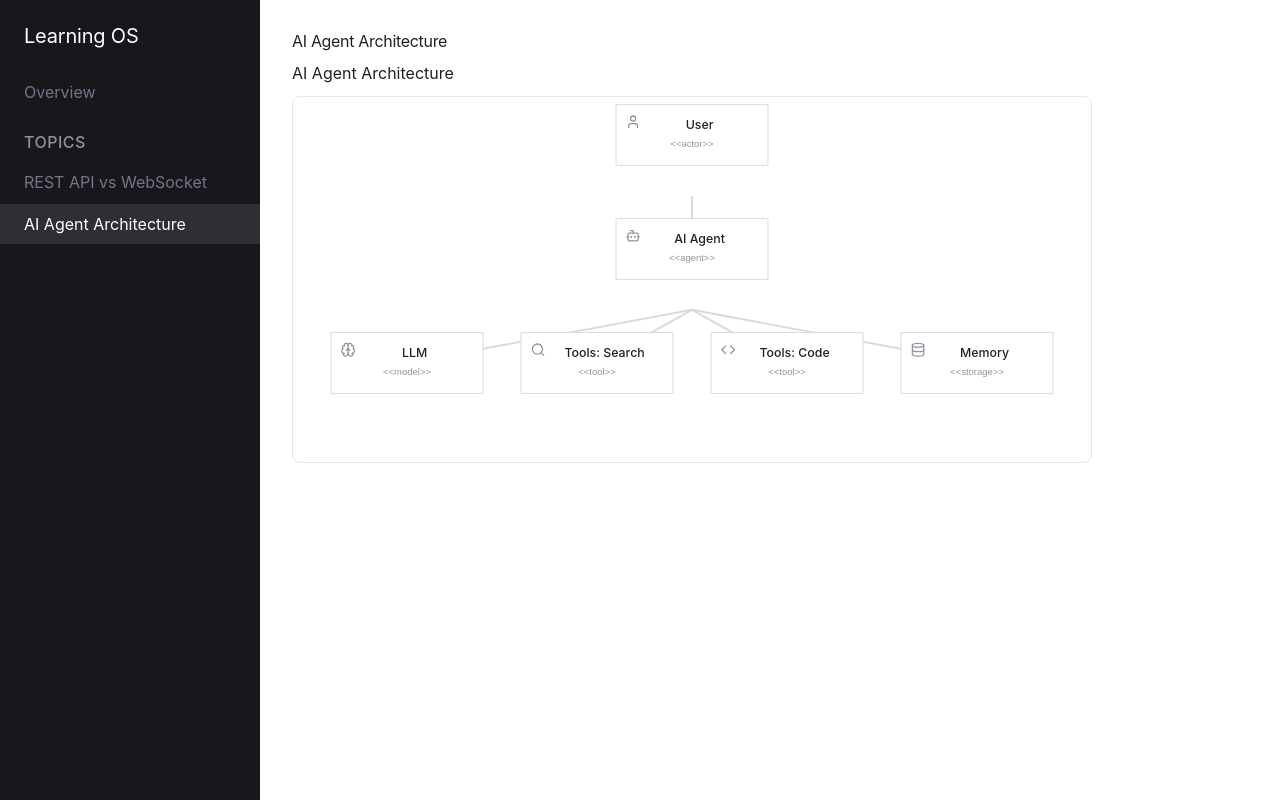
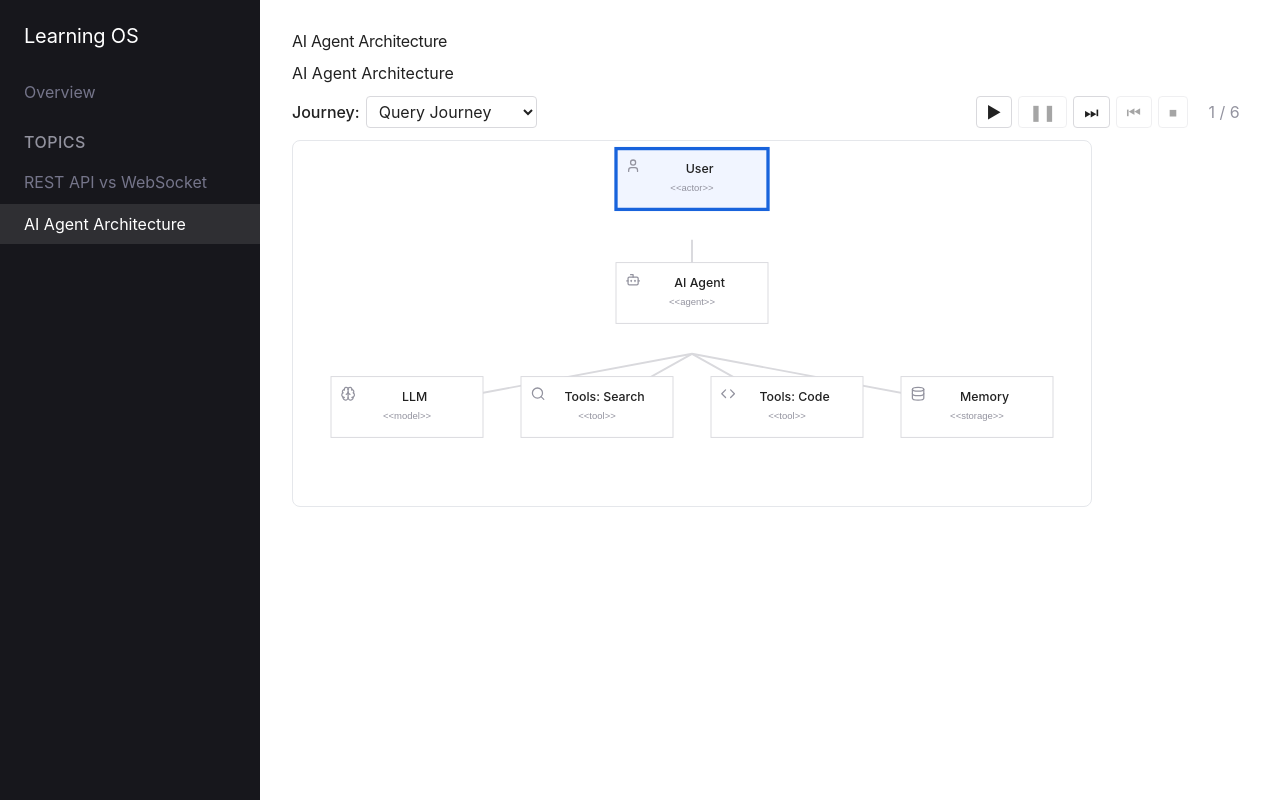
Before and after one commit to ChanatipSaetia/interactive-loom-learning-os, a React (Vite) app: page /topics/ai-agent in a window 1280 px wide. Built offline with nearby package versions, Linux system fonts and the light colour scheme.

Commit message:
feat(#10): journey selector + step-by-step highlighting + playback controls for flowchart

```diff
--- a/src/sections/flowchart/flowchart.css
+++ b/src/sections/flowchart/flowchart.css
@@ -63,3 +63,96 @@
   width: 100%;
   height: 100%;
 }
+
+.flowchart-controls {
+  display: flex;
+  align-items: center;
+  justify-content: space-between;
+  margin-bottom: var(--spacing-md);
+  flex-wrap: wrap;
+  gap: var(--spacing-sm);
+}
+
+.flowchart-journey-selector {
+  display: flex;
+  align-items: center;
+  gap: var(--spacing-xs);
+}
+
+.flowchart-journey-label {
+  font-size: var(--text-caption);
+  font-weight: 500;
+  color: var(--ink);
+}
+
+.flowchart-journey-select {
+  font-size: var(--text-caption);
+  padding: 4px 8px;
+  border: 1px solid var(--hairline);
+  border-radius: var(--radius-xs);
+  background-color: var(--canvas);
+  color: var(--ink);
+  cursor: pointer;
+}
+
+.flowchart-journey-select:focus {
+  outline: none;
+  border-color: var(--focus-blue);
+  box-shadow: 0 0 0 2px var(--focus-blue);
+}
+
+.flowchart-playback {
+  display: flex;
+  align-items: center;
+  gap: var(--spacing-xs);
+}
+
+.flowchart-btn {
+  font-size: var(--text-button);
+  font-weight: 500;
+  padding: 4px 10px;
+  border: 1px solid var(--hairline);
+  border-radius: var(--radius-xs);
+  background-color: var(--canvas);
+  color: var(--ink);
+  cursor: pointer;
+  line-height: 1.4;
+  transition: background-color 0.15s ease, border-color 0.15s ease;
+}
+
+.flowchart-btn:hover:not(:disabled) {
+  background-color: var(--soft-stone);
+  border-color: var(--muted);
+}
+
+.flowchart-btn:disabled {
+  opacity: 0.4;
+  cursor: not-allowed;
+}
+
+.flowchart-btn:focus {
+  outline: none;
+  border-color: var(--focus-blue);
+  box-shadow: 0 0 0 2px var(--focus-blue);
+}
+
+.flowchart-progress {
+  font-size: var(--text-mono-label);
+  color: var(--muted);
+  margin-left: var(--spacing-xs);
+  min-width: 48px;
+  text-align: center;
+}
+
+.flowchart-node-highlighted {
+  animation: flowchart-pulse 1.2s ease-in-out infinite;
+}
+
+@keyframes flowchart-pulse {
+  0%, 100% {
+    stroke-width: 2.5;
+  }
+  50% {
+    stroke-width: 3.5;
+  }
+}
--- a/src/sections/flowchart/index.tsx
+++ b/src/sections/flowchart/index.tsx
@@ -1,4 +1,4 @@
-import { useCallback, useMemo, useRef, useState, type ComponentType } from 'react'
+import { useCallback, useEffect, useMemo, useRef, useState, type ComponentType } from 'react'
 import { SectionRegistry } from '../../core/registry'
 import * as Icons from 'lucide-react'
 import './flowchart.css'
@@ -16,10 +16,22 @@ export interface FlowchartEdge {
   to: string
 }
 
+export interface Step {
+  nodeId: string
+  description: string
+}
+
+export interface Journey {
+  id: string
+  label: string
+  steps: Step[]
+}
+
 export interface FlowchartProps {
   title?: string
   nodes: FlowchartNode[]
   edges: FlowchartEdge[]
+  journeys?: Journey[]
 }
 
 interface PositionedNode extends FlowchartNode {
@@ -160,11 +172,70 @@ function getIconComponent(iconName: string) {
   return IconComponent ? <IconComponent size={16} className="flowchart-node-icon" /> : null
 }
 
-function Flowchart({ title, nodes, edges }: FlowchartProps) {
+function Flowchart({ title, nodes, edges, journeys }: FlowchartProps) {
   const basePositioned = useMemo(
     () => computeLayoutWithBarycenter(nodes, edges),
     [nodes, edges]
   )
+
+  const [currentJourneyId, setCurrentJourneyId] = useState<string>(
+    journeys?.[0]?.id ?? ''
+  )
+  const [currentStep, setCurrentStep] = useState(0)
+  const [isPlaying, setIsPlaying] = useState(false)
+  const playTimerRef = useRef<number | null>(null)
+
+  const currentJourney = journeys?.find((j) => j.id === currentJourneyId)
+  const highlightedNodeId = currentJourney?.steps[currentStep]?.nodeId
+
+  useEffect(() => {
+    if (isPlaying && currentJourney && currentStep < currentJourney.steps.length - 1) {
+      playTimerRef.current = window.setTimeout(() => {
+        setCurrentStep((s) => s + 1)
+      }, 1200)
+    } else {
+      setIsPlaying(false)
+    }
+    return () => {
+      if (playTimerRef.current) {
+        clearTimeout(playTimerRef.current)
+        playTimerRef.current = null
+      }
+    }
+  }, [isPlaying, currentStep, currentJourney])
+
+  const handleJourneyChange = useCallback((e: React.ChangeEvent<HTMLSelectElement>) => {
+    setCurrentJourneyId(e.target.value)
+    setCurrentStep(0)
+    setIsPlaying(false)
+  }, [])
+
+  const handlePlay = useCallback(() => {
+    if (currentJourney && currentStep < currentJourney.steps.length - 1) {
+      setIsPlaying(true)
+    }
+  }, [currentJourney, currentStep])
+
+  const handlePause = useCallback(() => {
+    setIsPlaying(false)
+  }, [])
+
+  const handleNext = useCallback(() => {
+    if (currentJourney && currentStep < currentJourney.steps.length - 1) {
+      setCurrentStep((s) => s + 1)
+    }
+  }, [currentJourney, currentStep])
+
+  const handlePrev = useCallback(() => {
+    if (currentStep > 0) {
+      setCurrentStep((s) => s - 1)
+    }
+  }, [currentStep])
+
+  const handleReset = useCallback(() => {
+    setCurrentStep(0)
+    setIsPlaying(false)
+  }, [])
 
   const [dragOffsets, setDragOffsets] = useState<Record<string, { dx: number; dy: number }>>({})
   const dragRef = useRef<{ active: boolean; nodeId: string | null; lastSvgX: number; lastSvgY: number; svgEl: SVGSVGElement | null }>({
@@ -385,6 +456,76 @@ function Flowchart({ title, nodes, edges }: FlowchartProps) {
         </h3>
       )}
 
+      {journeys && journeys.length > 0 && (
+        <div className="flowchart-controls" data-testid="flowchart-controls">
+          <div className="flowchart-journey-selector">
+            <label htmlFor="flowchart-journey-select" className="flowchart-journey-label">Journey:</label>
+            <select
+              id="flowchart-journey-select"
+              className="flowchart-journey-select"
+              value={currentJourneyId}
+              onChange={handleJourneyChange}
+              data-testid="flowchart-journey-select"
+            >
+              {journeys.map((j) => (
+                <option key={j.id} value={j.id}>{j.label}</option>
+              ))}
+            </select>
+          </div>
+
+          <div className="flowchart-playback" data-testid="flowchart-playback">
+            <button
+              className="flowchart-btn flowchart-btn-play"
+              disabled={isPlaying || (!currentJourney || currentStep >= currentJourney.steps.length - 1)}
+              onClick={handlePlay}
+              data-testid="flowchart-btn-play"
+              aria-label="Play"
+            >
+              ▶
+            </button>
+            <button
+              className="flowchart-btn flowchart-btn-pause"
+              disabled={!isPlaying}
+              onClick={handlePause}
+              data-testid="flowchart-btn-pause"
+              aria-label="Pause"
+            >
+              ❚❚
+            </button>
+            <button
+              className="flowchart-btn flowchart-btn-next"
+              disabled={!currentJourney || currentStep >= currentJourney.steps.length - 1}
+              onClick={handleNext}
+              data-testid="flowchart-btn-next"
+              aria-label="Next"
+            >
+              ⏭
+            </button>
+            <button
+              className="flowchart-btn flowchart-btn-prev"
+              disabled={currentStep === 0}
+              onClick={handlePrev}
+              data-testid="flowchart-btn-prev"
+              aria-label="Previous"
+            >
+              ⏮
+            </button>
+            <button
+              className="flowchart-btn flowchart-btn-reset"
+              disabled={currentStep === 0}
+              onClick={handleReset}
+              data-testid="flowchart-btn-reset"
+              aria-label="Reset"
+            >
+              ⏹
+            </button>
+            <span className="flowchart-progress" data-testid="flowchart-progress">
+              {currentStep + 1} / {currentJourney?.steps.length ?? 0}
+            </span>
+          </div>
+        </div>
+      )}
+
       <svg
         className="flowchart-svg"
         viewBox={`0 0 ${svgWidth} ${svgHeight}`}
@@ -476,10 +617,10 @@ function Flowchart({ title, nodes, edges }: FlowchartProps) {
                   width={nodeWidth}
                   height={nodeHeight}
                   rx="var(--radius-sm)"
-                  fill="var(--canvas)"
-                  stroke="var(--hairline)"
-                  strokeWidth="1"
-                  className="flowchart-node-rect"
+                  fill={highlightedNodeId === node.id ? 'var(--pale-blue)' : 'var(--canvas)'}
+                  stroke={highlightedNodeId === node.id ? 'var(--action-blue)' : 'var(--hairline)'}
+                  strokeWidth={highlightedNodeId === node.id ? '2.5' : '1'}
+                  className={`flowchart-node-rect${highlightedNodeId === node.id ? ' flowchart-node-highlighted' : ''}`}
                 />
                 {getIconComponent(node.icon) && (
                   <foreignObject
--- a/src/topics/ai-agent/data.ts
+++ b/src/topics/ai-agent/data.ts
@@ -1,4 +1,4 @@
-import type { FlowchartNode, FlowchartEdge } from '../../sections/flowchart'
+import type { FlowchartNode, FlowchartEdge, Journey } from '../../sections/flowchart'
 
 export const aiAgentNodes: FlowchartNode[] = [
   { id: 'user', label: 'User', stereotype: 'actor', icon: 'User', layer: 0 },
@@ -16,3 +16,31 @@ export const aiAgentEdges: FlowchartEdge[] = [
   { from: 'ai-agent', to: 'tools-code' },
   { from: 'ai-agent', to: 'memory' },
 ]
+
+export const aiAgentJourneys: Journey[] = [
+  {
+    id: 'query-journey',
+    label: 'Query Journey',
+    steps: [
+      { nodeId: 'user', description: 'User sends a query' },
+      { nodeId: 'ai-agent', description: 'AI Agent receives the query' },
+      { nodeId: 'llm', description: 'LLM processes the query' },
+      { nodeId: 'tools-search', description: 'Search tool is invoked' },
+      { nodeId: 'ai-agent', description: 'AI Agent processes search results' },
+      { nodeId: 'user', description: 'Response returned to user' },
+    ],
+  },
+  {
+    id: 'tool-use-journey',
+    label: 'Tool Use Journey',
+    steps: [
+      { nodeId: 'user', description: 'User sends a request' },
+      { nodeId: 'ai-agent', description: 'AI Agent receives the request' },
+      { nodeId: 'llm', description: 'LLM determines tool needed' },
+      { nodeId: 'tools-code', description: 'Code tool is executed' },
+      { nodeId: 'llm', description: 'LLM processes code output' },
+      { nodeId: 'ai-agent', description: 'AI Agent compiles results' },
+      { nodeId: 'user', description: 'Response returned to user' },
+    ],
+  },
+]
--- a/src/topics/ai-agent/sections.ts
+++ b/src/topics/ai-agent/sections.ts
@@ -1,5 +1,5 @@
 import type { SectionConfig } from '../../core/registry'
-import { aiAgentNodes, aiAgentEdges } from './data'
+import { aiAgentNodes, aiAgentEdges, aiAgentJourneys } from './data'
 
 export const aiAgentSections: SectionConfig[] = [
   {
@@ -8,6 +8,7 @@ export const aiAgentSections: SectionConfig[] = [
       title: 'AI Agent Architecture',
       nodes: aiAgentNodes,
       edges: aiAgentEdges,
+      journeys: aiAgentJourneys,
     },
   },
 ]
```
Also changed, not shown: progress.txt, 2 other files (tests, documents, lock files or other folders).
